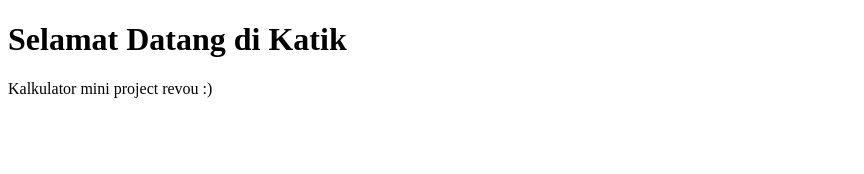
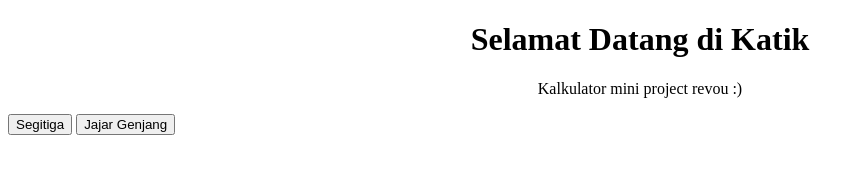
Before and after one commit to revou-fundamental-course/02-sept-24-xvnavenvx, a plain HTML site: page index.html in a window 1280 px wide. Shown: the whole page, without its empty margins (0-864 px from the left). Drawn offline with Linux system fonts and the light colour scheme.

Commit message:
konfigurasi awal mini project

```diff
--- a/css/styles.css
+++ b/css/styles.css
@@ -1 +1,5 @@
 /* Ini CSS */
+
+.main-header{
+    text-align: center;
+}
--- a/index.html
+++ b/index.html
@@ -9,9 +9,18 @@
 </head>
 
 <body>
-    <header></header>
+    <header class="main-header">
         <h1>Selamat Datang di Katik</h1>
         <p>Kalkulator mini project revou :)</p>
-    <main></main>
+    </header>
+
+    <main>
+        <section>
+            <button href="#">Segitiga</button>
+            <button href="#">Jajar Genjang</button>
+        </section>
+
+        <section></section>
+    </main>
 </body>
 </html>
```
